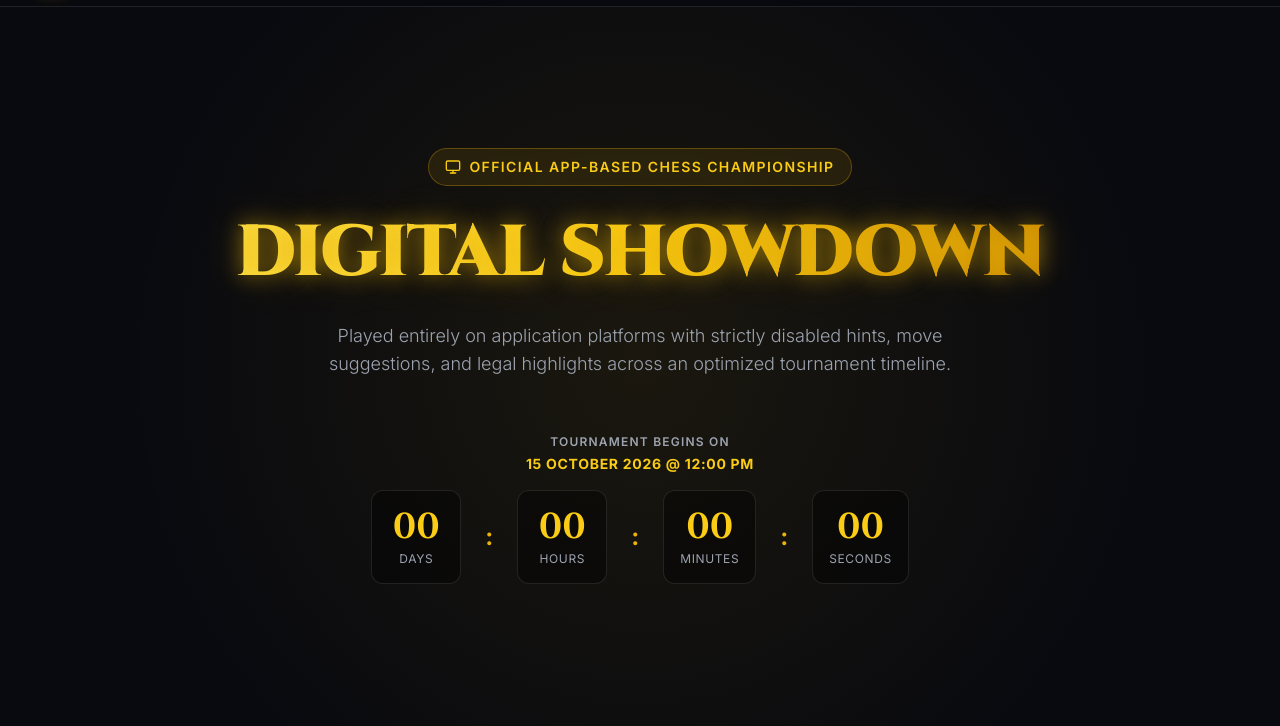
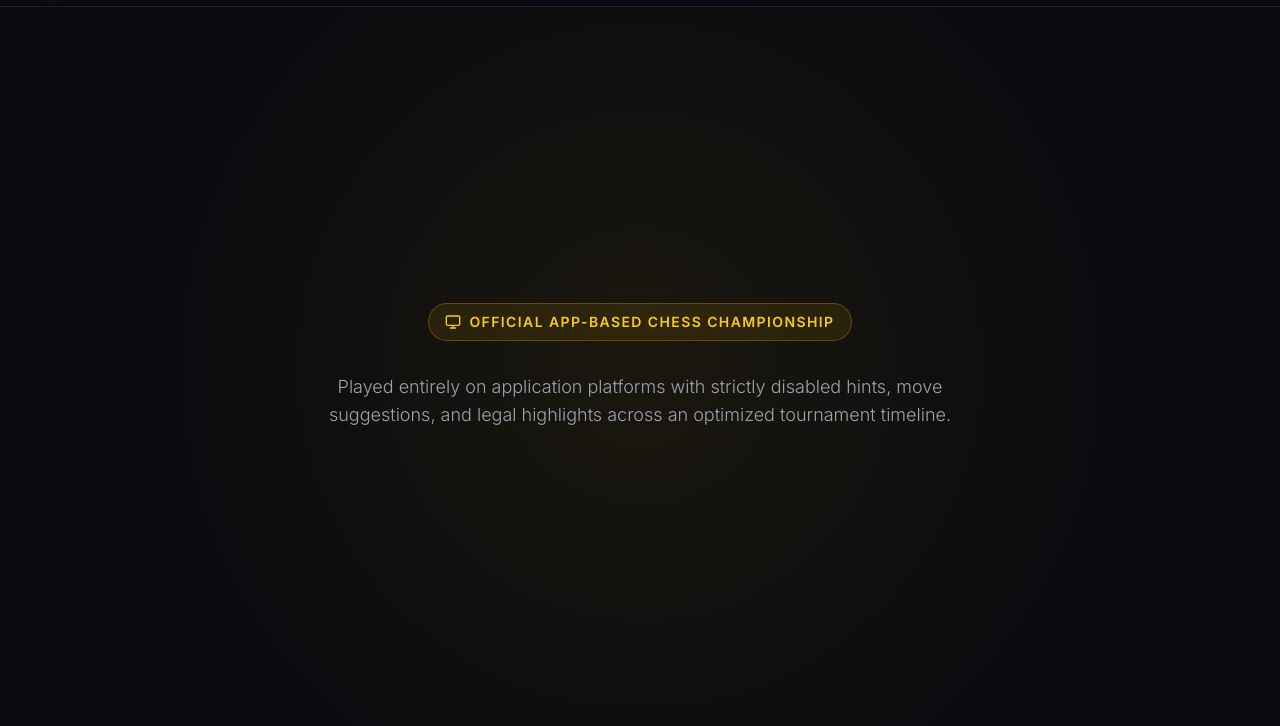
Before and after one commit to gmam1/Chess, a plain HTML site: page index.html in a window 1280 px wide. Shown: the part 74-800 px from the top of the page. Drawn offline with nearby package versions, Linux system fonts and the light colour scheme.

Commit message:
Update index.html

```diff
--- a/index.html
+++ b/index.html
@@ -87,42 +87,11 @@
                     <span>Official App-Based Chess Championship</span>
                 </div>
 
-                <h1 class="cinzel-font text-4xl sm:text-6xl md:text-7xl font-black tracking-tight text-white leading-tight">
-                    <span class="bg-gradient-to-r from-yellow-300 via-yellow-400 to-yellow-600 bg-clip-text text-transparent neon-glow">
-                        DIGITAL SHOWDOWN
-                    </span>
-                </h1>
 
                 <p class="max-w-2xl mx-auto text-gray-400 text-base md:text-lg font-light leading-relaxed">
                     Played entirely on application platforms with strictly disabled hints, move suggestions, and legal highlights across an optimized tournament timeline.
                 </p>
 
-                <!-- Live Countdown Timer -->
-                <div class="pt-6">
-                    <div class="text-xs text-gray-400 uppercase tracking-widest mb-1 font-semibold">Tournament Begins On</div>
-                    <div class="text-sm font-bold text-yellow-400 uppercase tracking-wider mb-4">15 October 2026 @ 12:00 PM</div>
-                    <div id="countdown" class="flex justify-center items-center space-x-3 sm:space-x-6">
-                        <div class="flex flex-col items-center bg-black/40 border border-white/10 p-3 sm:p-4 rounded-xl min-w-[70px] sm:min-w-[90px]">
-                            <span id="days" class="cinzel-font text-2xl sm:text-4xl font-bold text-yellow-400">00</span>
-                            <span class="text-[10px] sm:text-xs text-gray-400 uppercase tracking-wider mt-1">Days</span>
-                        </div>
-                        <span class="text-2xl text-yellow-500 font-bold">:</span>
-                        <div class="flex flex-col items-center bg-black/40 border border-white/10 p-3 sm:p-4 rounded-xl min-w-[70px] sm:min-w-[90px]">
-                            <span id="hours" class="cinzel-font text-2xl sm:text-4xl font-bold text-yellow-400">00</span>
-                            <span class="text-[10px] sm:text-xs text-gray-400 uppercase tracking-wider mt-1">Hours</span>
-                        </div>
-                        <span class="text-2xl text-yellow-500 font-bold">:</span>
-                        <div class="flex flex-col items-center bg-black/40 border border-white/10 p-3 sm:p-4 rounded-xl min-w-[70px] sm:min-w-[90px]">
-                            <span id="minutes" class="cinzel-font text-2xl sm:text-4xl font-bold text-yellow-400">00</span>
-                            <span class="text-[10px] sm:text-xs text-gray-400 uppercase tracking-wider mt-1">Minutes</span>
-                        </div>
-                        <span class="text-2xl text-yellow-500 font-bold">:</span>
-                        <div class="flex flex-col items-center bg-black/40 border border-white/10 p-3 sm:p-4 rounded-xl min-w-[70px] sm:min-w-[90px]">
-                            <span id="seconds" class="cinzel-font text-2xl sm:text-4xl font-bold text-yellow-400">00</span>
-                            <span class="text-[10px] sm:text-xs text-gray-400 uppercase tracking-wider mt-1">Seconds</span>
-                        </div>
-                    </div>
-                </div>
             </div>
         </section>
 
```
